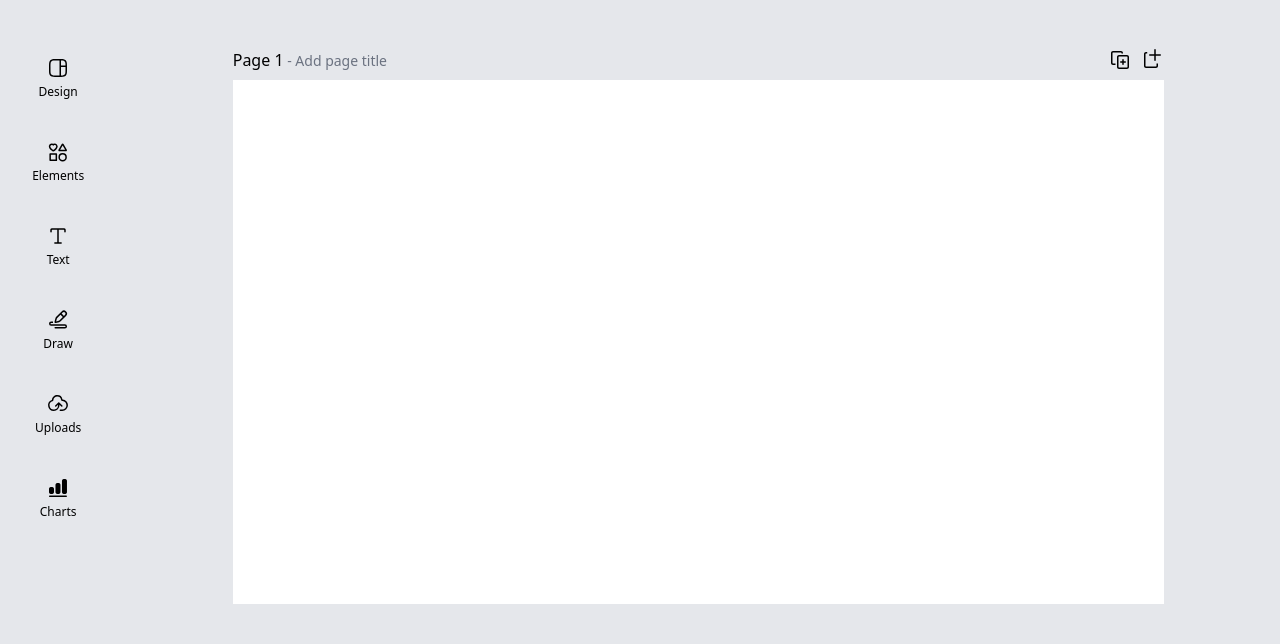
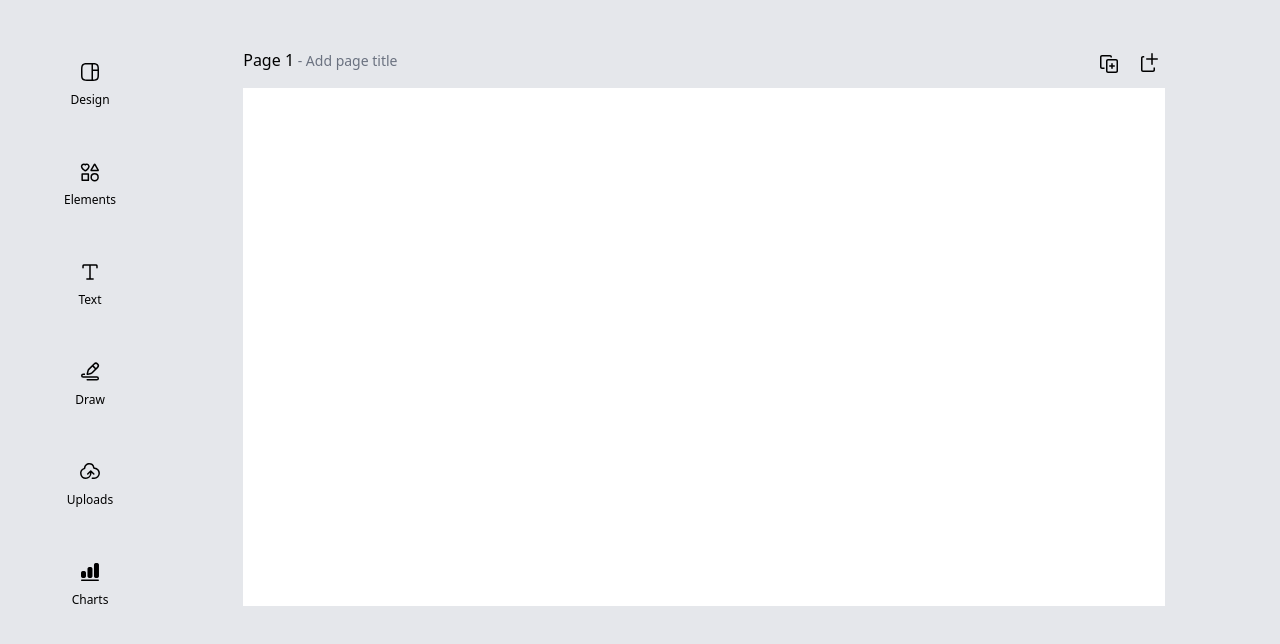
Before and after one commit to f-lab-edu/canva-clone, a React (Vite) app: page / in a window 1280 px wide. Shown: the top 644 px of the page. Built offline with nearby package versions, Linux system fonts and the light colour scheme; the HTML template or start-up script is replaced by a standard one.

Commit message:
feat/button click event - open palette

```diff
--- a/src/App.tsx
+++ b/src/App.tsx
@@ -1,10 +1,10 @@
-import ButtonList from "./components/buttons/ButtonList";
 import Canvas from "./components/canvas/Canvas";
+import Palette from "./components/palette/Palette";
 
 function App() {
   return (
     <div className="w-full h-[100vh] bg-gray-200 bg-opacity-100 flex flex-row">
-      <ButtonList />
+      <Palette />
       <Canvas />
     </div>
   );
--- a/src/components/buttons/ButtonList.tsx
+++ /dev/null
@@ -1,52 +0,0 @@
-import Button from "../../cva/Button/Button";
-
-function ButtonList() {
-  return (
-    <section className="w-[10%] flex flex-col justify-start items-center py-14 gap-y-10">
-      <Button
-        className="flex flex-col items-center justify-center gap-1"
-        imgSrc="/src/assets/design.icon.svg"
-        imgAlt="design icon"
-        label="Design"
-        font="default"
-      />
-      <Button
-        className="flex flex-col items-center justify-center gap-1"
-        imgSrc="/src/assets/elements.icon.svg"
-        imgAlt="elements icon"
-        label="Elements"
-        font="default"
-      />
-      <Button
-        className="flex flex-col items-center justify-center gap-1"
-        imgSrc="/src/assets/text.icon.svg"
-        imgAlt="text icon"
-        label="Text"
-        font="default"
-      />
-      <Button
-        className="flex flex-col items-center justify-center gap-1"
-        imgSrc="/src/assets/draw.icon.svg"
-        imgAlt="draw icon"
-        label="Draw"
-        font="default"
-      />
-      <Button
-        className="flex flex-col items-center justify-center gap-1"
-        imgSrc="/src/assets/uploads.icon.svg"
-        imgAlt="uploads icon"
-        label="Uploads"
-        font="default"
-      />
-      <Button
-        className="flex flex-col items-center justify-center gap-1"
-        imgSrc="/src/assets/charts.icon.svg"
-        imgAlt="charts icon"
-        label="Charts"
-        font="default"
-      />
-    </section>
-  );
-}
-
-export default ButtonList;
--- /dev/null
+++ b/src/components/palette/ActivedPalette.tsx
@@ -0,0 +1,17 @@
+import { PaletteType } from "../../type/palette";
+
+interface ActivedPalette {
+  activeType: PaletteType;
+}
+
+function ActivedPalette({ activeType }: ActivedPalette) {
+  return (
+    <>
+      {activeType && (
+        <div className="bg-white w-[30rem] h-[90%] flex flex-col justify-center items-center rounded-md"></div>
+      )}
+    </>
+  );
+}
+
+export default ActivedPalette;
--- /dev/null
+++ b/src/components/palette/Palette.tsx
@@ -0,0 +1,24 @@
+import { useState } from "react";
+import { PaletteType } from "../../type/palette";
+import ActivedPalette from "./ActivedPalette";
+import Buttons from "./buttons/Buttons";
+
+function Palette() {
+  const [activeType, setActiveType] = useState<PaletteType>(null);
+
+  const handleClickButton = (buttonType: PaletteType) => {
+    if (!buttonType) return;
+    if (activeType === buttonType) return;
+
+    setActiveType(buttonType);
+  };
+
+  return (
+    <section className="min-w-[10%] py-14 pl-14 flex flex-row justify-start items-start gap-x-10">
+      <Buttons activeType={activeType} handleClickButton={handleClickButton} />
+      <ActivedPalette activeType={activeType} />
+    </section>
+  );
+}
+
+export default Palette;
--- /dev/null
+++ b/src/components/palette/buttons/Buttons.tsx
@@ -0,0 +1,41 @@
+import Button from "../../../cva/Button/Button";
+import { PaletteType } from "../../../type/palette";
+
+const BUTTONS: PaletteType[] = [
+  "Design",
+  "Elements",
+  "Text",
+  "Draw",
+  "Uploads",
+  "Charts",
+];
+
+interface ButtonsProps {
+  activeType: PaletteType;
+  handleClickButton: (buttonType: PaletteType) => void;
+}
+
+function Buttons({ activeType, handleClickButton }: ButtonsProps) {
+  return (
+    <section className=" flex flex-col justify-center items-center gap-y-10">
+      {BUTTONS.map((buttonType: PaletteType) => {
+        if (!buttonType) return;
+
+        return (
+          <Button
+            className={`flex flex-col items-center justify-center gap-1 ${
+              buttonType === activeType && "bg-white rounded-lg"
+            }`}
+            font="default"
+            imgSrc={`/src/assets/${buttonType}.icon.svg`}
+            imgAlt={`${buttonType} icon`}
+            label={buttonType}
+            onClick={() => handleClickButton(buttonType)}
+          />
+        );
+      })}
+    </section>
+  );
+}
+
+export default Buttons;
--- a/src/cva/Button/Button.tsx
+++ b/src/cva/Button/Button.tsx
@@ -4,7 +4,7 @@ import { ComponentProps } from "react";
 const buttonVariant = cva("", {
   variants: {
     size: {
-      xs: "py-0 px-0",
+      xs: "py-1 px-1",
       sm: "px-14 py-1.5",
       md: "px-28 py-2.5",
     },
--- /dev/null
+++ b/src/type/palette.ts
@@ -0,0 +1,8 @@
+export type PaletteType =
+  | "Design"
+  | "Elements"
+  | "Draw"
+  | "Text"
+  | "Uploads"
+  | "Charts"
+  | null;
```
